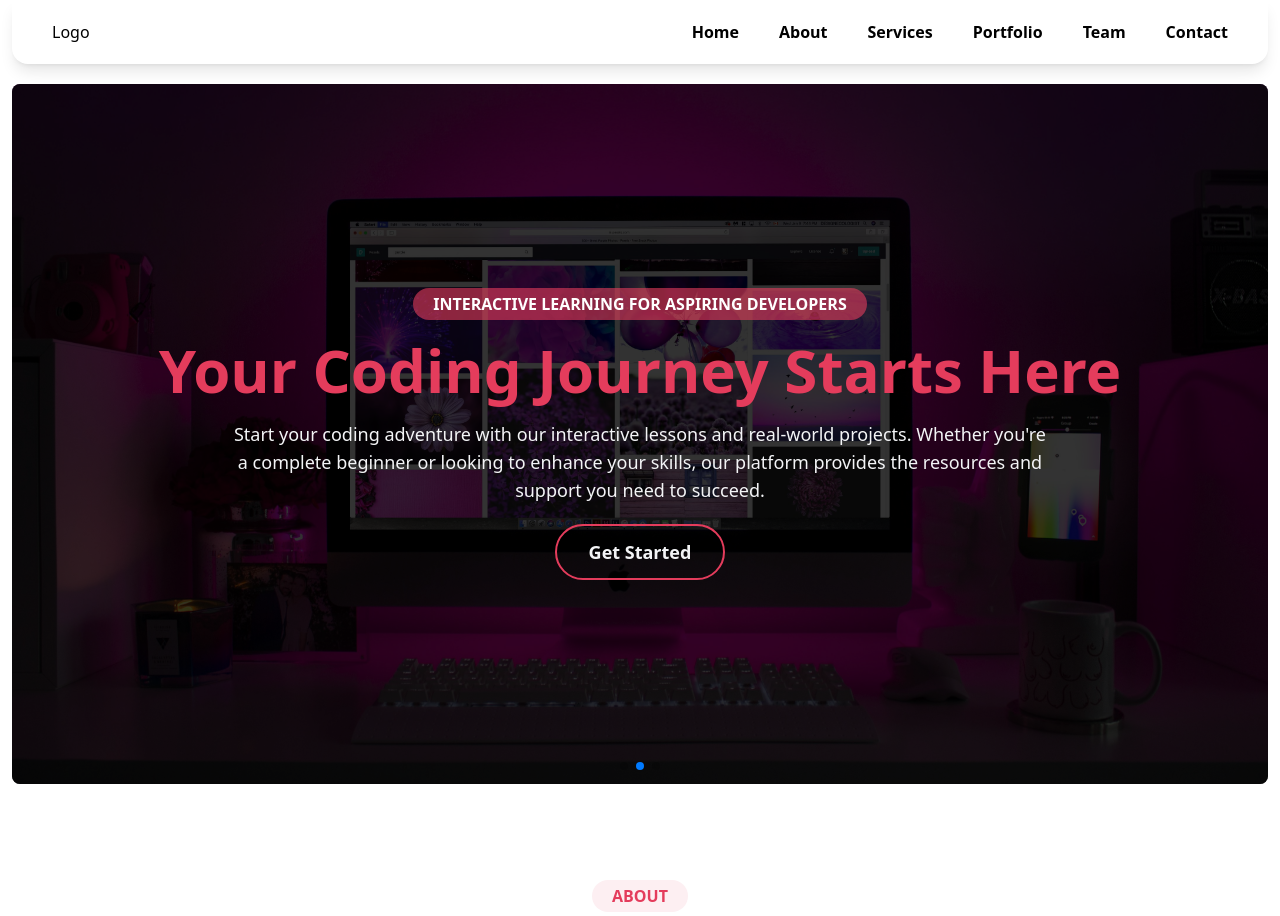
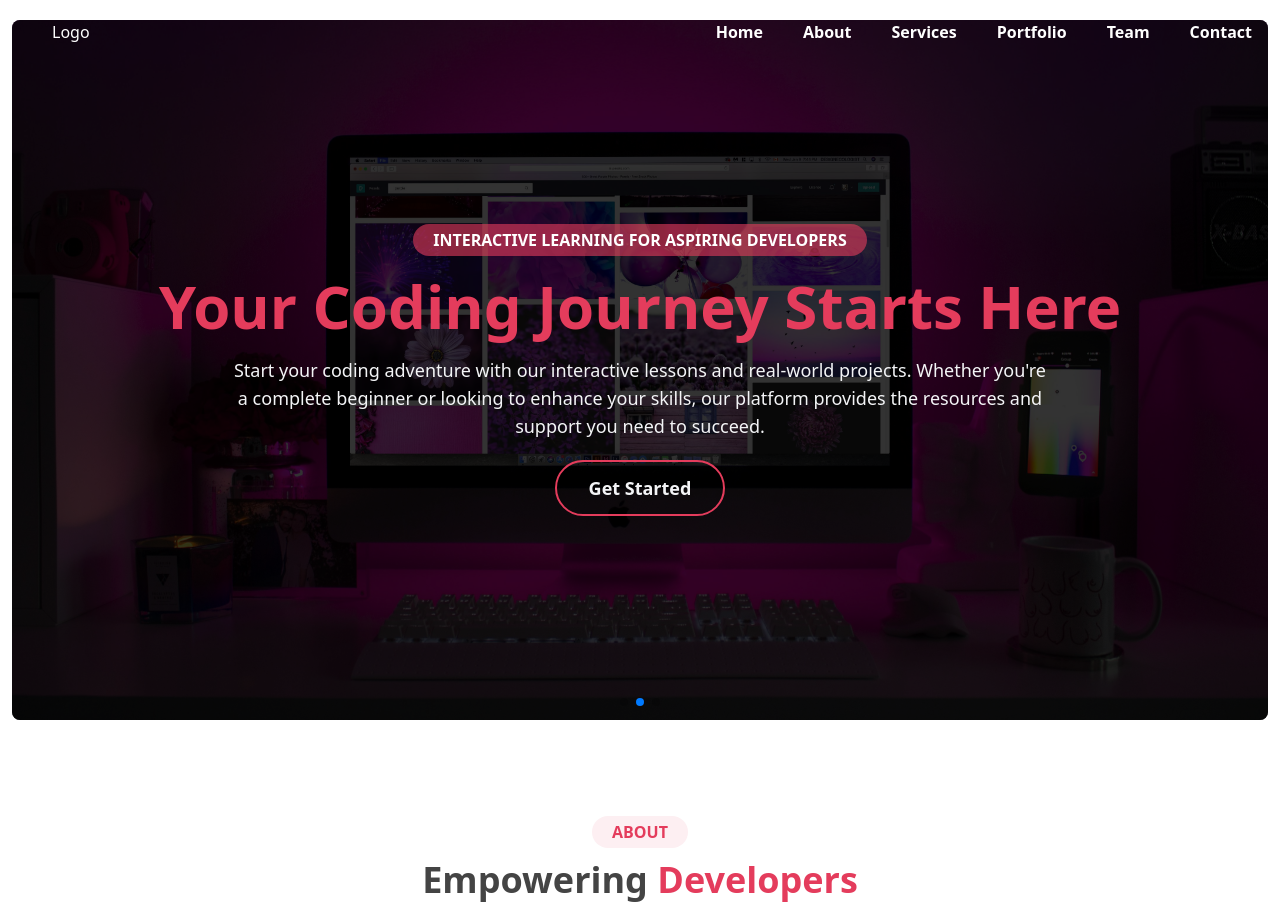
Before and after one commit to hasibhu/groupProject, a React (Vite) app: page / in a window 1280 px wide. Shown: the top 916 px of the page. Built offline with nearby package versions, Linux system fonts and the light colour scheme.

Commit message:
update navbar and services

```diff
--- a/src/CustomComponent/SectionTitle.jsx
+++ b/src/CustomComponent/SectionTitle.jsx
@@ -13,13 +13,13 @@ export default function SectionTitle({
       <h1 className="bg-[#FDEFF2] inline-block uppercase text-[#E43C5C] text-[16px] font-semibold py-1 px-5 rounded-full">
         {title}
       </h1>
-      <h2 className="text-[#444444] text-3xl md:text-4xl font-semibold">
+      <h2 className="text-[#444444] text-3xl my-3 md:text-4xl font-semibold">
         {subTitleArray.slice(0, designAmount).join(" ") + " "}
         <span className="text-[#E43C5C]">
           {subTitleArray.slice(designAmount).join(" ")}
         </span>
       </h2>
-      <p className=" w-full md:w-1/2 text-lg text-black/70 text-center">
+      <p className=" w-full md:w-1/2 md:text-lg text-sm text-black/70 text-center">
         {description}
       </p>
     </div>
--- a/src/SharedComponets/Navbar/Navbar.jsx
+++ b/src/SharedComponets/Navbar/Navbar.jsx
@@ -1,21 +1,34 @@
-import { useState } from "react";
+import { useEffect, useState } from "react";
 import { IoMdMenu } from "react-icons/io";
 import { RxCross1 } from "react-icons/rx";
 
 const Navbar = () => {
   const [openMenu, setOpenMenu] = useState(false);
+  const [scrollY, setScrollY] = useState(0);
   const handleOpenMenu = () => {
-    console.log("hello");
     setOpenMenu(true);
   };
   const handleCloseMenu = () => {
     setOpenMenu(false);
   };
-  console.log(openMenu);
+  const handleScroll = () => {
+    setScrollY(window.scrollY);
+  };
+  useEffect(() => {
+    window.addEventListener("scroll", handleScroll);
+    return () => {
+      window.removeEventListener("scroll", handleScroll);
+    };
+  }, []);
+
   return (
     <>
-      <div className=" sticky z-20 top-0 w-full  bg-white dark:bg-black text-black dark:text-white">
-        <div className=" shadow-lg rounded-b-2xl  flex max-w-[1440px] mx-auto justify-between py-3 md:py-5   px-10">
+      <div
+        className={`fixed z-20 top-0 w-full ${
+          scrollY > 1 ? "bg-white text-black" : "bg-transparent text-white "
+        }  dark:bg-black duration-500 dark:text-white`}
+      >
+        <div className="  rounded-b-2xl  flex max-w-[1440px] mx-auto justify-between py-3 md:py-5   px-10">
           <div className=" ">
             <p>Logo</p>
           </div>
```
